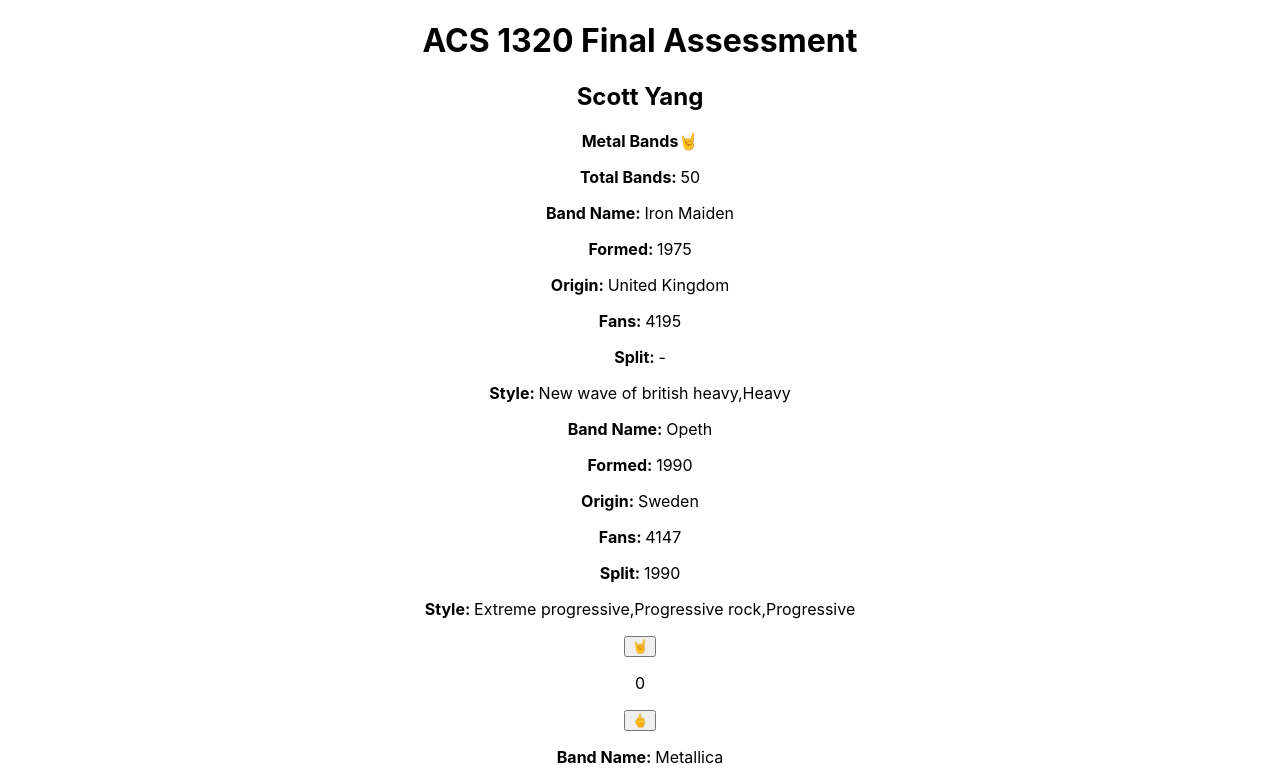
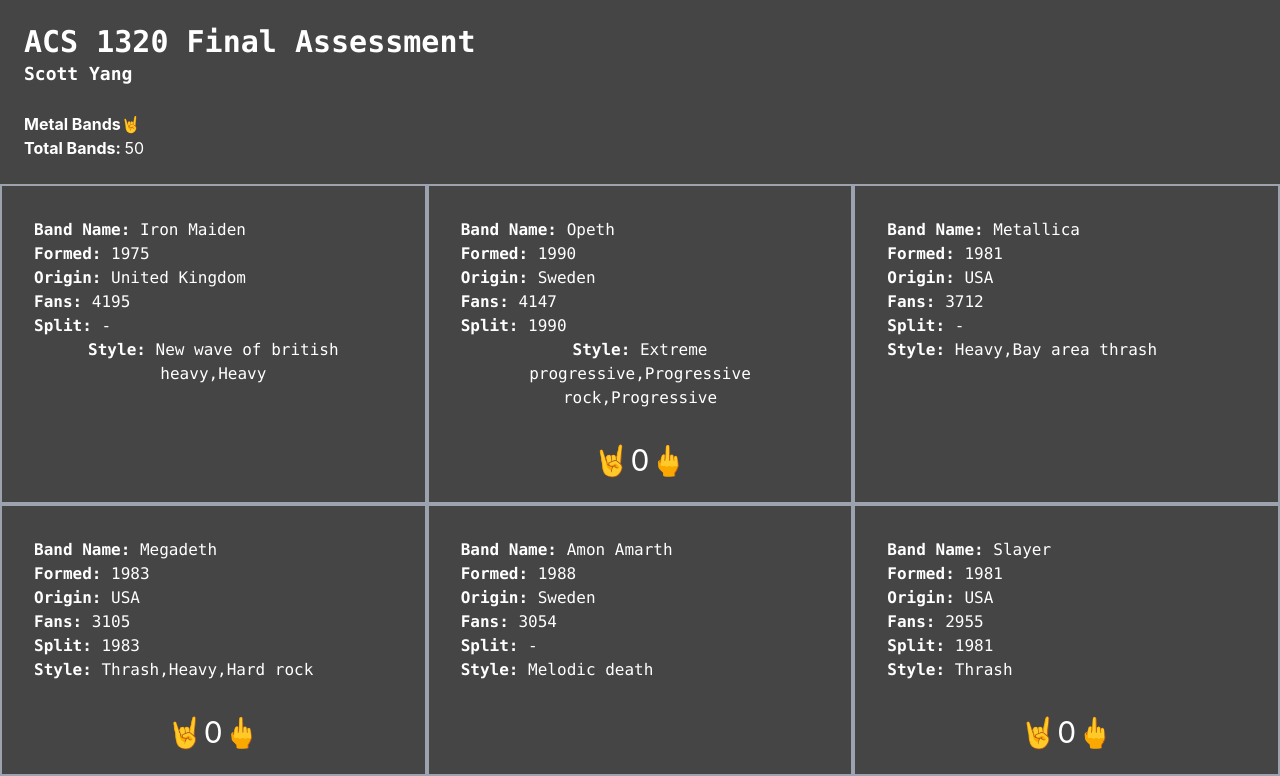
Before and after one commit to scottzyang/metal-bands, a React (Create React App) app: page / in a window 1280 px wide. Shown: the top 776 px of the page. Built offline with nearby package versions, Linux system fonts and the light colour scheme.

Commit message:
Install tailwindcss

```diff
--- a/package.json
+++ b/package.json
@@ -34,5 +34,8 @@
       "last 1 firefox version",
       "last 1 safari version"
     ]
+  },
+  "devDependencies": {
+    "tailwindcss": "^3.2.7"
   }
 }
--- a/src/index.css
+++ b/src/index.css
@@ -1,10 +1,16 @@
+@tailwind base;
+@tailwind components;
+@tailwind utilities;
+
 body {
+  background-color: rgb(69, 69, 69);
   margin: 0;
   font-family: -apple-system, BlinkMacSystemFont, 'Segoe UI', 'Roboto', 'Oxygen',
     'Ubuntu', 'Cantarell', 'Fira Sans', 'Droid Sans', 'Helvetica Neue',
     sans-serif;
   -webkit-font-smoothing: antialiased;
   -moz-osx-font-smoothing: grayscale;
+  color: white;
 }
 
 code {
--- /dev/null
+++ b/tailwind.config.js
@@ -0,0 +1,8 @@
+/** @type {import('tailwindcss').Config} */
+module.exports = {
+  content: ["./src/**/*.{html,js}"],
+  theme: {
+    extend: {},
+  },
+  plugins: [],
+}
```
Also changed, not shown: 1 other file (tests, documents, lock files or other folders).
